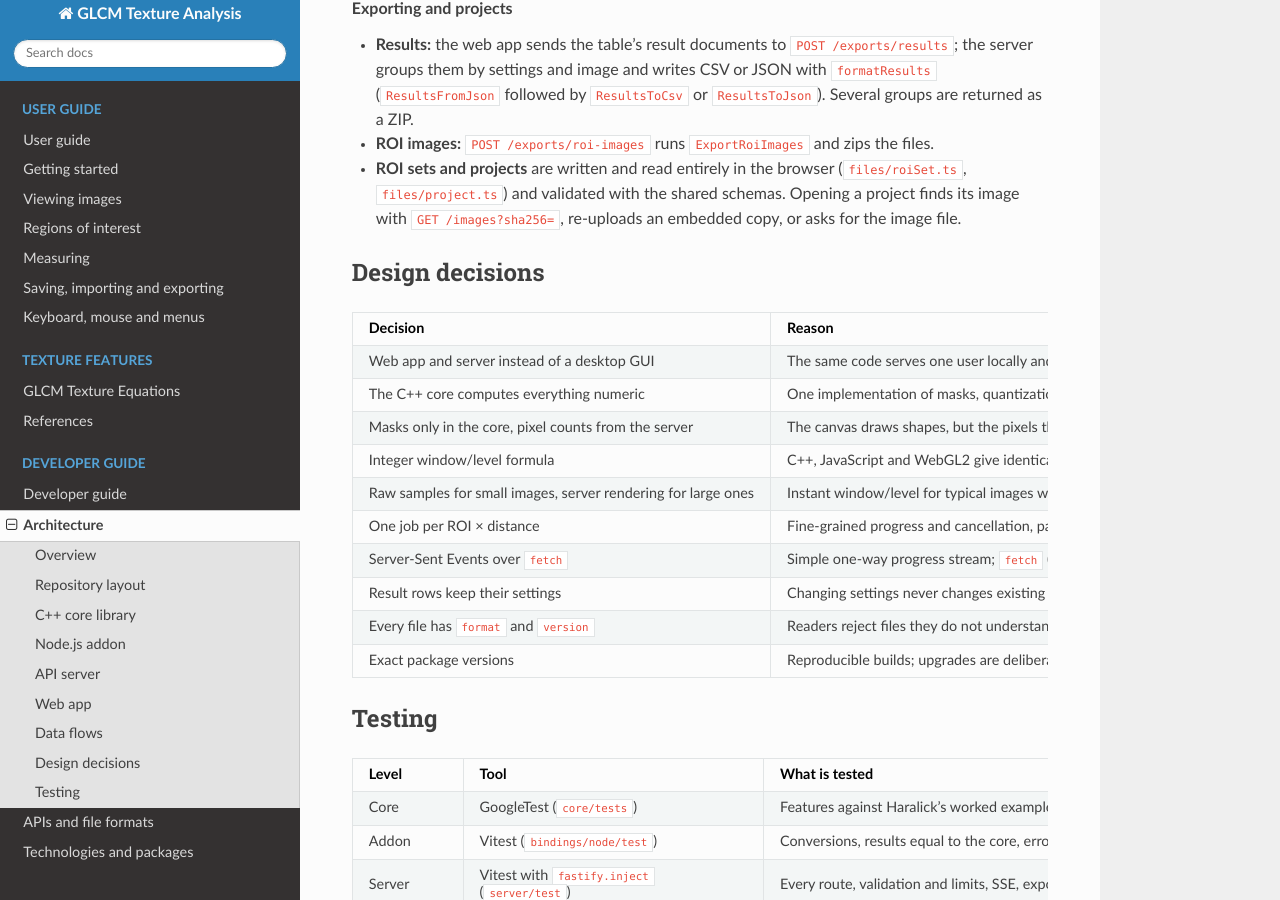
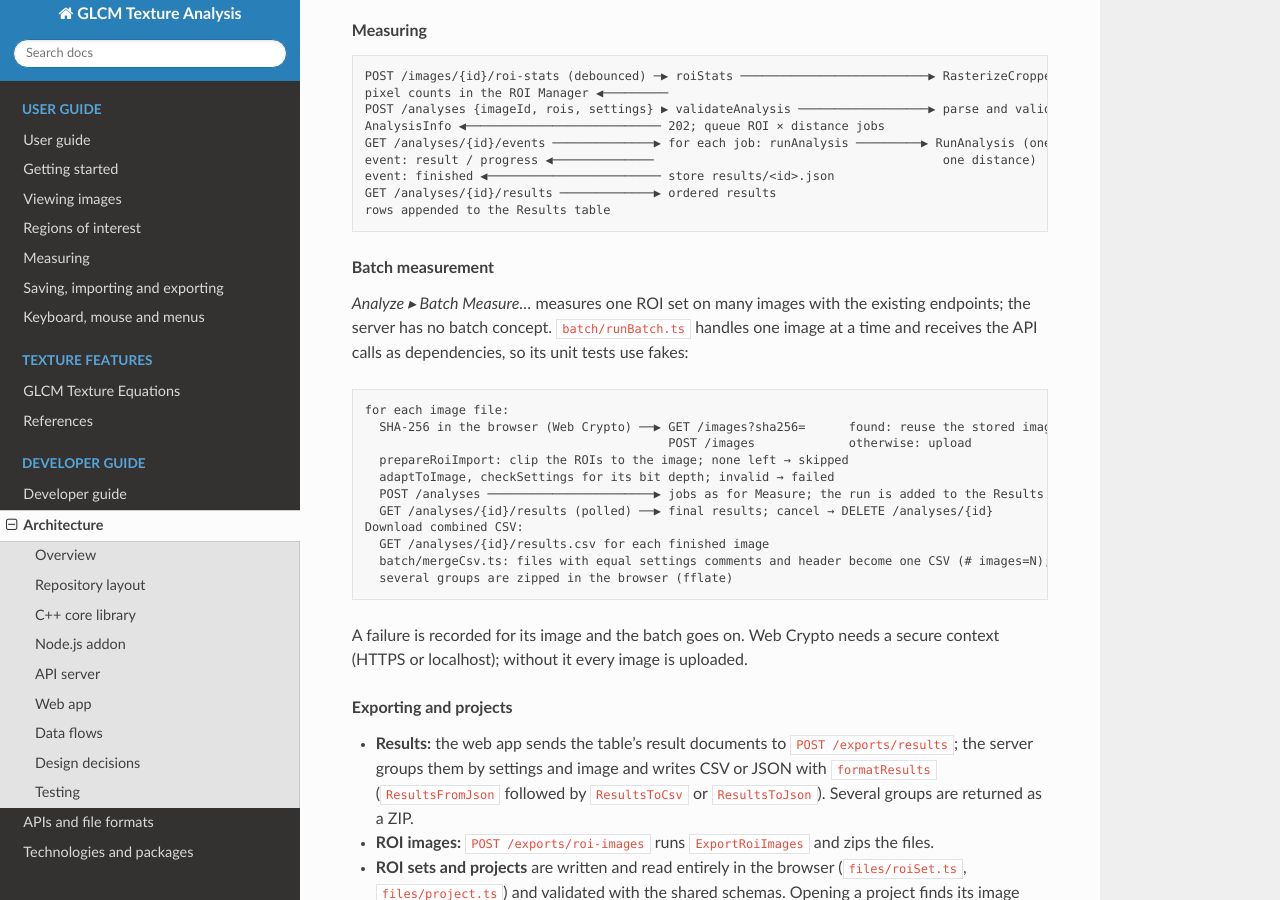
Before and after one commit to markccchiang/GLCM-Texture-Analysis, a Sphinx documentation site: the page built from doc/developer/architecture.rst, in a window 1280 px wide and 900 px high, scrolled down 5778 px. Built offline with Sphinx 7.4.7 and the Read the Docs theme 3.1.0, drawn with Linux system fonts in a browser that asks for light colours; some of the changed text lies outside the part shown.

Commit message:
Describe batch measurement and results plots in the developer docs
Architecture: the batch/ folder and store, the batch data flow on the existing
endpoints and the combined CSV, and how the Results plots are drawn.
Technologies: fflate in the web app, @tanstack/react-virtual, Web Crypto, and
SVG plots without a chart library.

Co-Authored-By: Claude Opus 5 <noreply@anthropic.com>
Claude-Session: https://claude.ai/code/session_01PbGtFUgumc4WCXmBcb7ysQ

```diff
--- a/doc/developer/architecture.rst
+++ b/doc/developer/architecture.rst
@@ -55,7 +55,7 @@ Repository layout
        ``storage/``, ``web.ts``; tests use ``fastify.inject``
    * - ``web/``
      - ``@glcm/web``: ``src/`` grouped by concern (``api/``, ``viewer/``, ``image/``, ``rois/``, ``analysis/``,
-       ``results/``, ``files/``, ``stores/``, ``components/``)
+       ``results/``, ``files/``, ``batch/``, ``stores/``, ``components/``)
    * - ``e2e/``
      - Playwright tests against the built app and real servers
    * - ``samples/``, ``scripts/``
@@ -199,12 +199,23 @@ stores are plain functions (``app/actions.ts``, ``analysis/measure.ts``, ``files
      - ROIs, selection, hover, the active (drawn but not yet added) shape, undo/redo snapshots (200 steps)
    * - ``results/resultsStore``
      - Analysis runs with their settings and results, and the table rows derived from them
+   * - ``batch/batchStore``
+     - The batch measurement in progress: one status per image; kept outside the dialog, so closing it does not stop the
+       batch
    * - ``analysis/settingsStore``
      - Analysis settings, persisted in ``localStorage``
    * - ``api/auth``
      - Access token (``sessionStorage``) and whether the token prompt is open
    * - ``stores/uiStore``, ``stores/preferences``
      - Open dialog, file dialog requests, ROI labels; scroll behaviour and renderer preference
+
+.. rubric:: Results table and plots
+
+``results/ResultsPanel.tsx`` shows the runs either as the table (rows from ``results/rows.ts``) or as plots
+(``results/ResultsPlot.tsx``). The plots are drawn as plain SVG, without a chart library. ``results/plotData.ts`` reads
+the per-direction values from the runs rather than the table rows, so every aggregation can be plotted; it keeps the
+latest measurement per image, ROI and distance, and computes box plot quartiles (linear interpolation) and axis scales.
+``results/svgExport.ts`` resolves the theme's CSS colours when a chart is saved as SVG.
 
 Server data that is not user state (feature catalog, sample list, ROI statistics) is loaded with **TanStack Query**.
 All API calls go through ``api/client.ts`` and ``apiFetch``, which adds the access token.
@@ -264,6 +275,29 @@ Data flows
    event: finished ◀──────────────────────── store results/<id>.json
    GET /analyses/{id}/results ─────────────▶ ordered results
    rows appended to the Results table
+
+.. rubric:: Batch measurement
+
+*Analyze ▸ Batch Measure…* measures one ROI set on many images with the existing endpoints; the server has no batch
+concept. ``batch/runBatch.ts`` handles one image at a time and receives the API calls as dependencies, so its unit tests
+use fakes:
+
+.. code-block:: text
+
+   for each image file:
+     SHA-256 in the browser (Web Crypto) ──▶ GET /images?sha256=      found: reuse the stored image
+                                             POST /images             otherwise: upload
+     prepareRoiImport: clip the ROIs to the image; none left → skipped
+     adaptToImage, checkSettings for its bit depth; invalid → failed
+     POST /analyses ───────────────────────▶ jobs as for Measure; the run is added to the Results table
+     GET /analyses/{id}/results (polled) ──▶ final results; cancel → DELETE /analyses/{id}
+   Download combined CSV:
+     GET /analyses/{id}/results.csv for each finished image
+     batch/mergeCsv.ts: files with equal settings comments and header become one CSV (# images=N);
+     several groups are zipped in the browser (fflate)
+
+A failure is recorded for its image and the batch goes on. Web Crypto needs a secure context (HTTPS or localhost);
+without it every image is uploaded.
 
 .. rubric:: Exporting and projects
 
```
Also changed, not shown: doc/developer/technologies.rst (+8 -3 lines).
